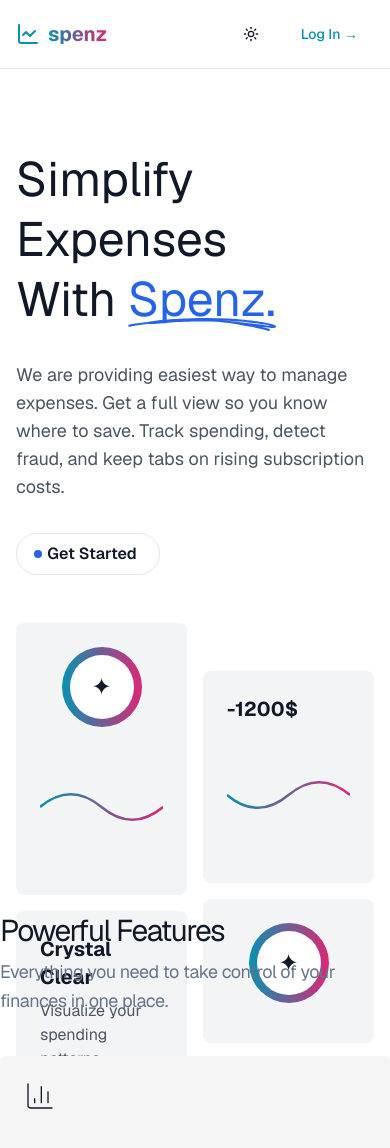
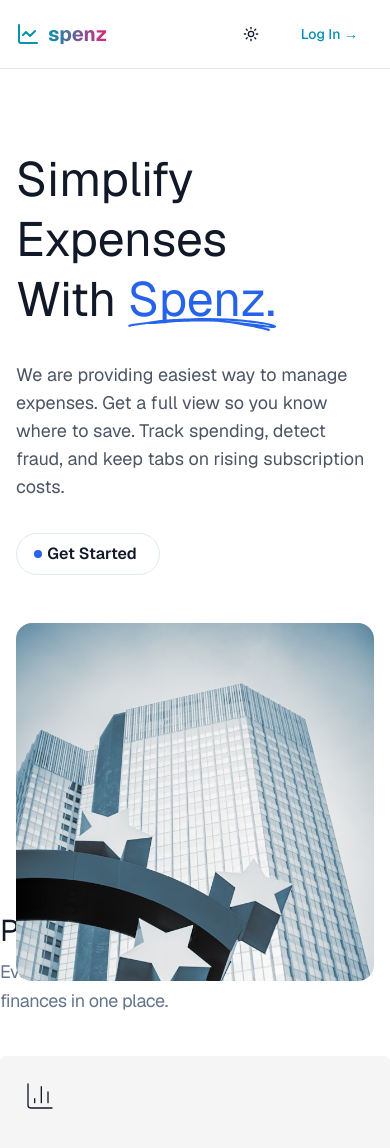
Before and after one commit to ameya051/spenz, a Next.js app: page / in a window 390 px wide. Shown: the top 1148 px of the page. Built offline with nearby package versions, Linux system fonts and the light colour scheme.

Commit message:
added animations (framer motion)

```diff
--- a/src/app/layout.tsx
+++ b/src/app/layout.tsx
@@ -1,13 +1,10 @@
 import './globals.css'
 import type { Metadata } from 'next'
-import { Inter } from 'next/font/google'
 import { ThemeProvider } from "@/components/theme-provider"
 import { GeistSans } from 'geist/font/sans';
 
-const inter = Inter({ subsets: ['latin'] })
-
 export const metadata: Metadata = {
-  title: 'spenz - Manage Your Expenses Easily',
+  title: 'Spenz - Manage Your Expenses Easily',
   description: 'Track spending, detect fraud, and keep tabs on rising subscription costs with spenz.',
 }
 
--- a/src/components/landing/Features.tsx
+++ b/src/components/landing/Features.tsx
@@ -1,5 +1,8 @@
+'use client'
 import { cn } from '@/lib/utils';
 import { BarChart3, Bell, PieChart, Target } from 'lucide-react'
+import { motion, useInView } from "framer-motion";
+import { useRef } from 'react';
 
 export default function Features() {
 
@@ -26,28 +29,99 @@ export default function Features() {
     },
   ]
 
+  const containerVariants = {
+    hidden: { opacity: 0 },
+    visible: {
+      opacity: 1,
+      transition: {
+        staggerChildren: 0.3
+      }
+    }
+  };
+
+  const headingVariants = {
+    hidden: { opacity: 0, y: 20 },
+    visible: {
+      opacity: 1,
+      y: 0,
+      transition: {
+        duration: 0.5,
+        ease: "easeOut"
+      }
+    }
+  };
+
+  const paragraphVariants = {
+    hidden: { opacity: 0, y: 20 },
+    visible: {
+      opacity: 1,
+      y: 0,
+      transition: {
+        duration: 0.5,
+        ease: "easeOut"
+      }
+    }
+  };
+
+  const gridVariants = {
+    hidden: { opacity: 0, y: 20 },
+    visible: {
+      opacity: 1,
+      y: 0,
+      transition: {
+        duration: 0.3,
+        delay: 0.6
+      }
+    }
+  };
+
+  const ref = useRef(null);
+  const isInView = useInView(ref, {
+    once: true,
+    margin: "0px 0px -200px 0px"
+  });
+
   return (
-    <div className="max-w-4xl mx-auto">
+    <div id='features' className="max-w-4xl mx-auto">
       <div className="container mx-auto">
         <div className="flex flex-col gap-10">
-          <div className="flex gap-4 flex-col items-start">
-            <div className="flex gap-2 flex-col">
-              <h2 className="text-3xl md:text-5xl tracking-tighter max-w-xl text-left">
+          <div
+            className="flex gap-4 flex-col items-start"
+          >
+            <motion.div
+              ref={ref}
+              className="flex gap-2 flex-col"
+              variants={containerVariants}
+              initial="hidden"
+              animate={isInView ? "visible" : "hidden"}
+            >
+              <motion.h2
+                className="text-3xl md:text-5xl tracking-tighter max-w-xl text-left"
+                variants={headingVariants}
+              >
                 Powerful Features
-              </h2>
-              <p className="text-lg max-w-xl leading-relaxed tracking-tight text-muted-foreground  text-left">
+              </motion.h2>
+              <motion.p
+                className="text-lg max-w-xl leading-relaxed tracking-tight text-muted-foreground text-left"
+                variants={paragraphVariants}
+              >
                 Everything you need to take control of your finances in one place.
-              </p>
-            </div>
+              </motion.p>
+            </motion.div>
           </div>
-          <div className="grid grid-cols-1 sm:grid-cols-2 lg:grid-cols-3 gap-8">
+          <motion.div
+            variants={gridVariants}
+            initial="hidden"
+            animate={isInView ? "visible" : "hidden"}
+            className="grid grid-cols-1 sm:grid-cols-2 lg:grid-cols-3 gap-8"
+          >
             {
               features.map((feature, index) => (
                 <div
                   key={index}
                   className={cn(
                     "cursor-pointer bg-muted rounded-md aspect-square p-6 flex justify-between flex-col",
-                    "transition-all duration-150 ease-in-out hover:scale-[1.01] hover:shadow-sm",
+                    "transition-all duration-150 ease-in-out hover:scale-[1.02] hover:shadow-sm",
                     (index === 1 || index === 2) && "lg:aspect-auto h-full lg:col-span-2"
                   )}
                 >
@@ -61,7 +135,7 @@ export default function Features() {
                 </div>
               ))
             }
-          </div>
+          </motion.div>
         </div>
       </div>
     </div>
--- a/src/components/landing/Hero.tsx
+++ b/src/components/landing/Hero.tsx
@@ -1,32 +1,43 @@
+'use client'
 import React from 'react'
-import { Button } from '../ui/button'
 import { InteractiveHoverButton } from '../ui/interactive-hover-button'
+import Image from 'next/image'
+import { motion } from 'framer-motion';
 
 function Hero() {
+
   return (
     <section className="mx-auto px-4 py-20 max-w-4xl h-screen">
       <div className="grid md:grid-cols-2 gap-12 items-center">
         <div className="space-y-8">
-          <h1 className="text-5xl md:text-6xl leading-tight">
+          <motion.h1
+            initial={{ opacity: 0, y: -20 }}
+            animate={{ opacity: 1, y: 0 }}
+            transition={{ duration: 0.3, delay: 0.3 }}
+            className="text-5xl md:text-6xl leading-tight">
             Simplify Expenses{' '}
             <br />
             With{' '}
             <span className="text-primary relative after:absolute after:-bottom-3  after:left-0 after:w-full after:h-6 after:bg-[url('/needle-underline.svg')] after:bg-no-repeat after:bg-contain after:animate-draw">
               Spenz.
             </span>
-          </h1>
-          <p className="text-gray-600 dark:text-gray-400 text-lg max-w-lg">
+          </motion.h1>
+          <motion.p
+            initial={{ opacity: 0, y: 20 }}
+            animate={{ opacity: 1, y: 0 }}
+            transition={{ duration: 0.3, delay: 0.6 }}
+            className="text-gray-600 dark:text-gray-400 text-lg max-w-lg">
             We are providing easiest way to manage expenses. Get a full view so you know where to save. Track spending, detect fraud, and keep tabs on rising subscription costs.
-          </p>
-          <div className='relative justify-center'>
+          </motion.p>
+          <motion.div
+            initial={{ opacity: 0, y: 20 }}
+            animate={{ opacity: 1, y: 0 }}
+            transition={{ duration: 0.3, delay: 0.9 }}
+            className='relative justify-center'>
             <InteractiveHoverButton text='Get Started' />
-          </div>
-
-          {/* <Button className="bg-primary text-white px-8 py-6 text-lg hover:opacity-90 transition-opacity">
-            Get Started
-          </Button> */}
+          </motion.div>
         </div>
-        <div className="grid grid-cols-2 gap-4">
+        {/* <div className="grid grid-cols-2 gap-4">
           <div className="space-y-4">
             <div className="bg-gray-100 dark:bg-gray-900 p-6 rounded-lg">
               <div className="w-20 h-20 mx-auto mb-4">
@@ -88,7 +99,14 @@ function Hero() {
               </div>
             </div>
           </div>
-        </div>
+        </div> */}
+        <motion.div
+          initial={{ opacity: 0, y: -20 }}
+          animate={{ opacity: 1, y: 0 }}
+          transition={{ duration: 0.3, delay: 0.3 }}
+          className='relative aspect-square'>
+          <Image src='/mika-baumeister-bGZZBDvh8s4-unsplash.jpg' alt='' className='rounded-2xl' fill />
+        </motion.div>
       </div>
     </section>
   )
```
Also changed, not shown: public/mika-baumeister-bGZZBDvh8s4-unsplash.jpg (added).
